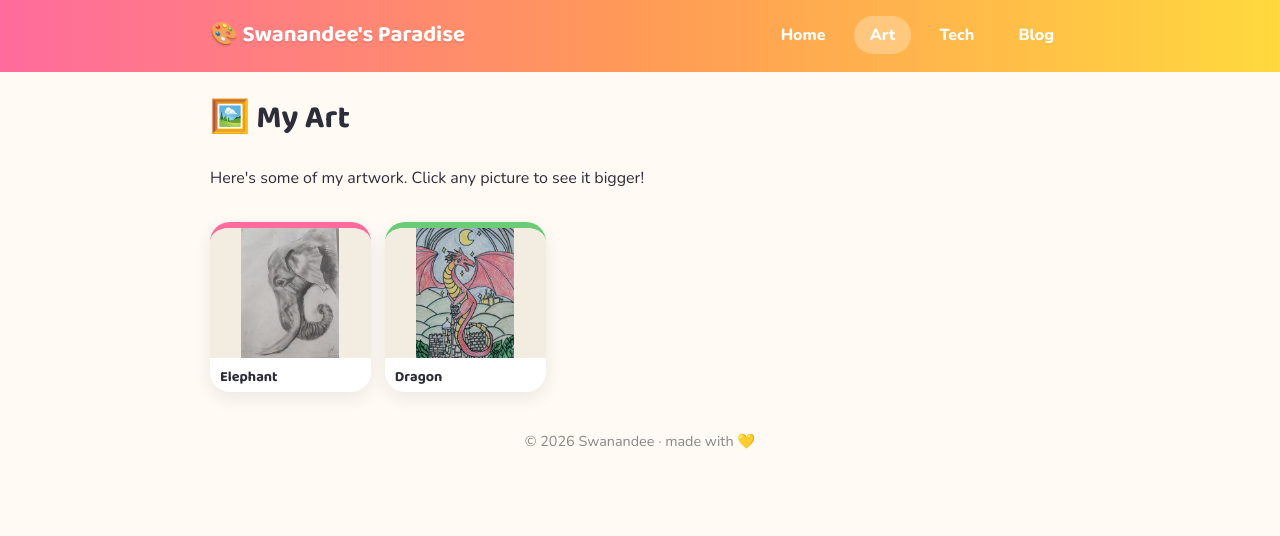
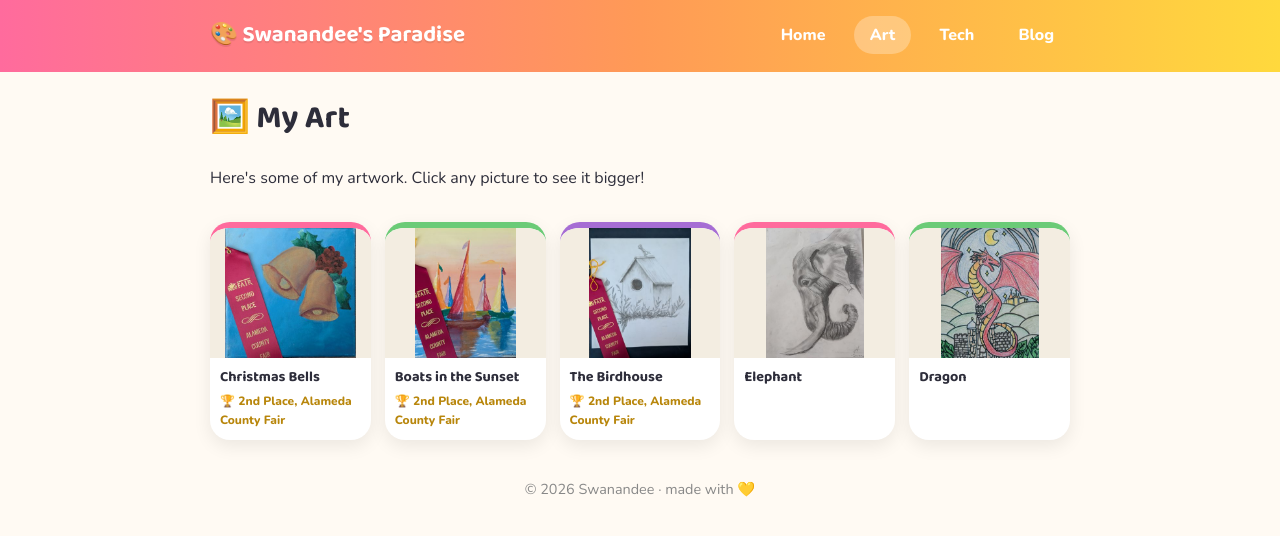
Before and after one commit to joshiswanandee/website, a Jekyll site: the page built from art/index.html, in a window 1280 px wide. Shown: the top 536 px of the page. Built offline with Jekyll 4.4.1, drawn with Linux system fonts in a browser that asks for light colours.

Commit message:
Add three prize-winning artworks
The Birdhouse, Boats in the Sunset, and Christmas Bells each won 2nd
place at the Alameda County Fair.

```diff
--- a/_data/art.yml
+++ b/_data/art.yml
@@ -8,3 +8,15 @@
 #   title: My Dragon
 #   prize: "1st Place, School Art Fair 2026"
 #   info: "Drawn with colored pencils over two weekends."
+
+The_birdhouse.jpg:
+  title: The Birdhouse
+  prize: "2nd Place, Alameda County Fair"
+
+boats_in_the_sunset.jpg:
+  title: Boats in the Sunset
+  prize: "2nd Place, Alameda County Fair"
+
+christmas_bells.jpg:
+  title: Christmas Bells
+  prize: "2nd Place, Alameda County Fair"
```
Also changed, not shown: assets/images/art/The_birdhouse.jpg (added), assets/images/art/boats_in_the_sunset.jpg (added), assets/images/art/christmas_bells.jpg (added), assets/images/art/thumbs/The_birdhouse.jpg (added), assets/images/art/thumbs/boats_in_the_sunset.jpg (added), assets/images/art/thumbs/christmas_bells.jpg (added).
